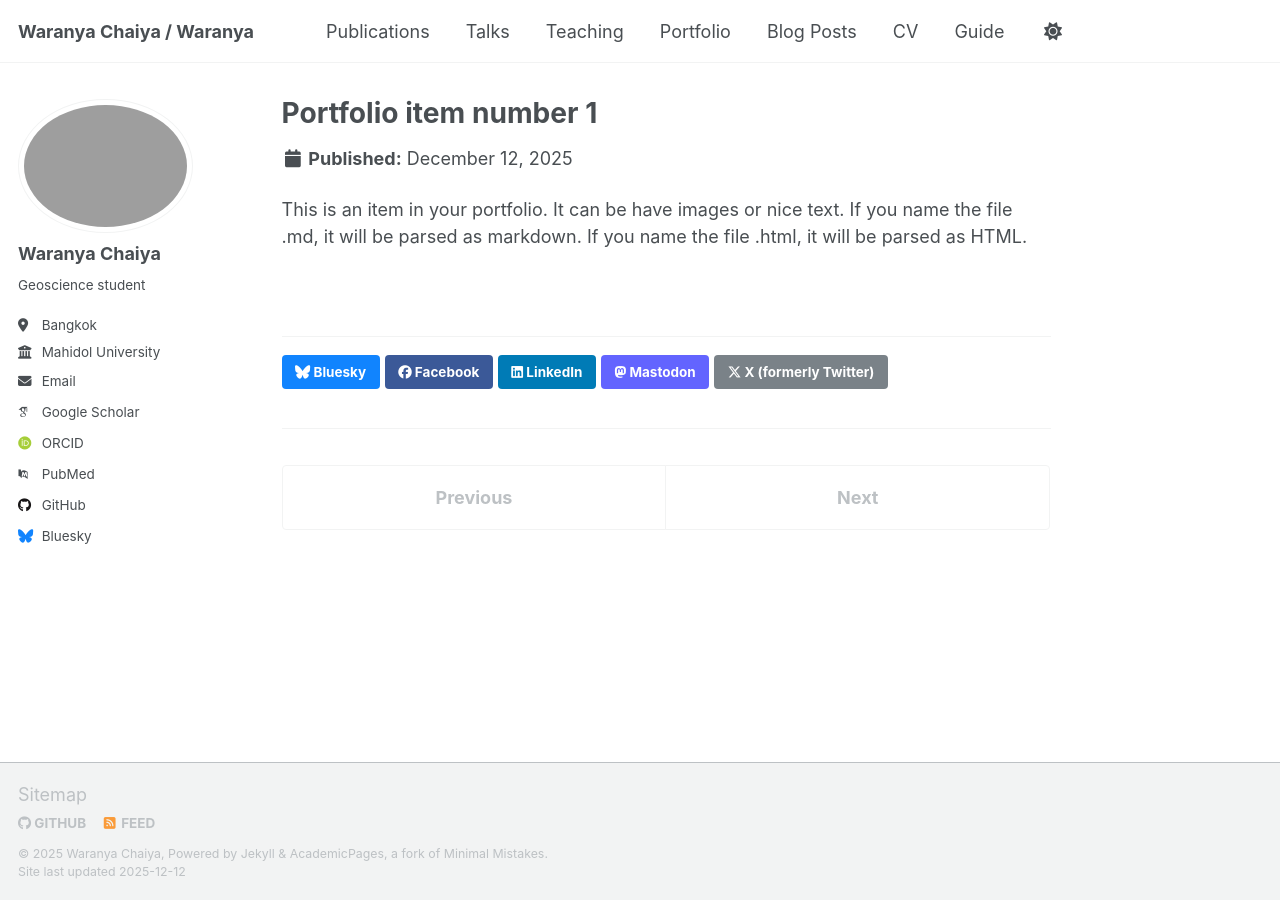
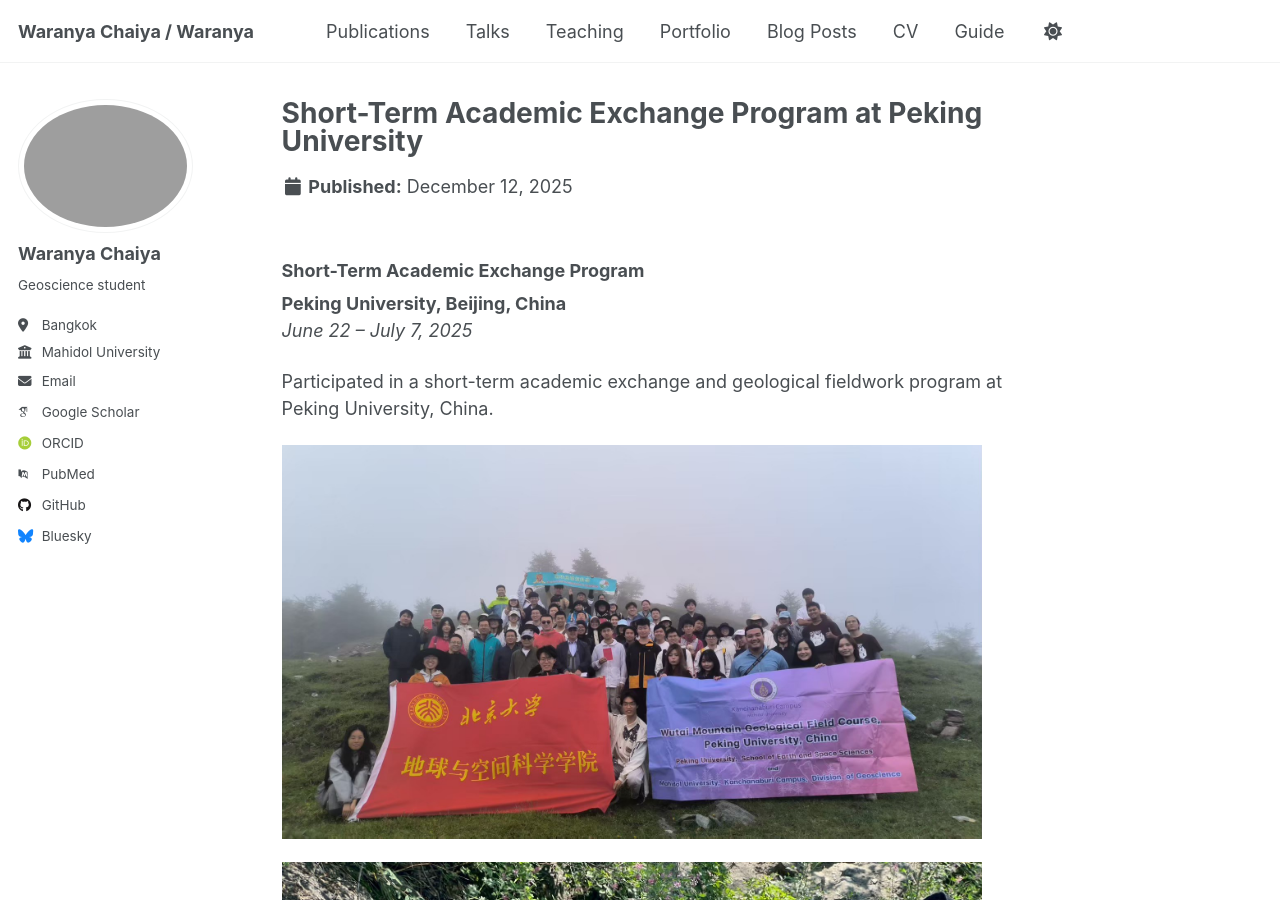
Before and after one commit to WaranyaChy/Waranyachy.github.io, a Jekyll site: the page built from _portfolio/portfolio-1.md, in a window 1280 px wide and 900 px high. Built offline with Jekyll 4.4.1, drawn with Linux system fonts in a browser that asks for light colours; some web fonts are replaced; a script that is not in the unit is left out.

Commit message:
Revise portfolio item details for Peking University
Updated the title and excerpt for the portfolio item, and added details about the short-term academic exchange program at Peking University.

```diff
--- a/_portfolio/portfolio-1.md
+++ b/_portfolio/portfolio-1.md
@@ -1,7 +1,17 @@
 ---
-title: "Portfolio item number 1"
-excerpt: "Short description of portfolio item number 1<br/><img src='/images/500x300.png'>"
+title: "Short-Term Academic Exchange Program at Peking University"
+excerpt: "Short-term academic exchange program at Peking University, China (June–July 2025)."
 collection: portfolio
 ---
 
-This is an item in your portfolio. It can be have images or nice text. If you name the file .md, it will be parsed as markdown. If you name the file .html, it will be parsed as HTML.
+### Short-Term Academic Exchange Program
+**Peking University, Beijing, China**
+*June 22 – July 7, 2025*
+
+Participated in a short-term academic exchange and geological fieldwork program at Peking University, China.
+
+<img src="/images/PKU1.jpg" width="700">
+
+<img src="/images/PKU2.jpg" width="700">
+
+<img src="/images/PKU3.jpg" width="700">
```
